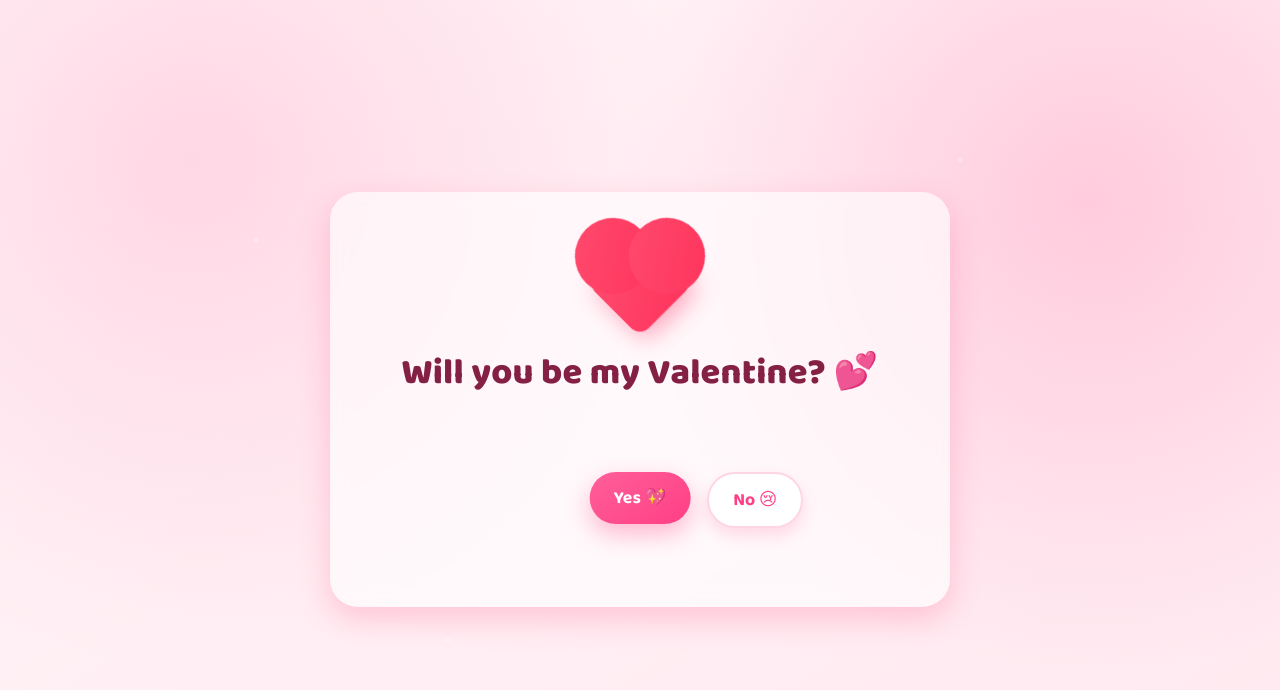
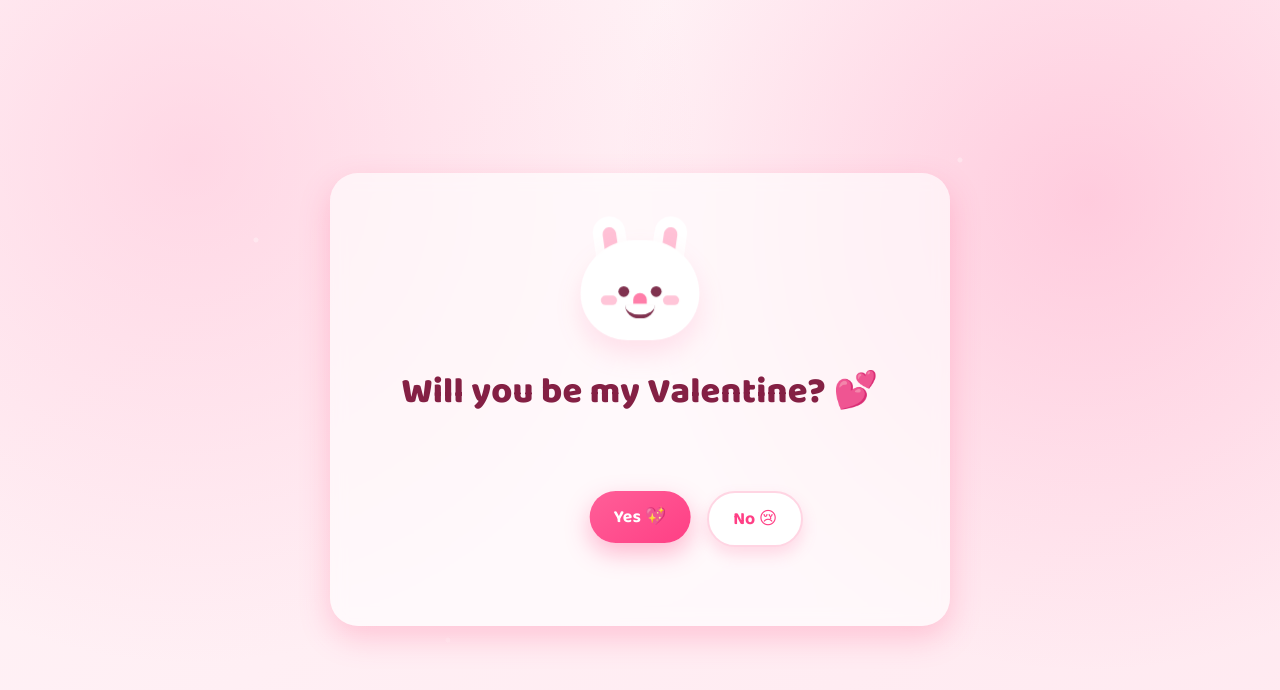
Before and after one commit to LuckyMatale/Valentine, a plain HTML site: page index.html in a window 1280 px wide. Drawn offline with nearby package versions, Linux system fonts and the light colour scheme.

Commit message:
Replace heart with rabbit animation and update styles for new character

```diff
--- a/index.html
+++ b/index.html
@@ -17,8 +17,20 @@
   </div>
 
   <main class="app" id="app">
-    <div class="heart-wrap" aria-hidden="true">
-      <div class="heart"></div>
+    <div class="rabbit-wrap" aria-hidden="true">
+      <div class="rabbit" id="rabbit">
+        <span class="ear ear-left"></span>
+        <span class="ear ear-right"></span>
+        <span class="face"></span>
+        <span class="eye eye-left"></span>
+        <span class="eye eye-right"></span>
+        <span class="blush blush-left"></span>
+        <span class="blush blush-right"></span>
+        <span class="nose"></span>
+        <span class="mouth"></span>
+        <span class="tear tear-left"></span>
+        <span class="tear tear-right"></span>
+      </div>
     </div>
 
     <h1 id="question">Will you be my Valentine? 💕</h1>
--- a/script.js
+++ b/script.js
@@ -2,6 +2,7 @@ const body = document.body;
 const app = document.getElementById("app");
 const introOverlay = document.getElementById("introOverlay");
 const countdown = document.getElementById("countdown");
+const rabbit = document.getElementById("rabbit");
 const yesBtn = document.getElementById("yesBtn");
 const noBtn = document.getElementById("noBtn");
 const btnZone = document.getElementById("btnZone");
@@ -14,6 +15,7 @@ let burstParticles = [];
 let confettiAnimating = false;
 let introAnimating = false;
 let yesScale = 1;
+let sadTimeout;
 
 body.classList.add("intro-active");
 
@@ -57,9 +59,23 @@ function moveNoButton() {
 
 function evadeNoButton(event) {
   event.preventDefault();
+  triggerSadRabbit();
   yesScale = Math.min(2.1, yesScale + 0.12);
   yesBtn.style.setProperty("--yes-scale", yesScale.toFixed(2));
   moveNoButton();
+}
+
+function triggerSadRabbit() {
+  if (app.classList.contains("celebrate")) {
+    return;
+  }
+
+  app.classList.remove("rabbit-happy");
+  app.classList.add("rabbit-sad");
+  clearTimeout(sadTimeout);
+  sadTimeout = setTimeout(() => {
+    app.classList.remove("rabbit-sad");
+  }, 900);
 }
 
 function createConfettiPiece() {
@@ -217,6 +233,9 @@ function animateLoveExplosion() {
 }
 
 function celebrateYes() {
+  clearTimeout(sadTimeout);
+  app.classList.remove("rabbit-sad");
+  app.classList.add("rabbit-happy");
   app.classList.add("celebrate");
   question.textContent = "My Forever Valentine 💖✨ LOVE YOU LOTS BABY JAY 🌹";
   yesBtn.textContent = "Forever Us 💞";
@@ -258,6 +277,7 @@ async function runIntroSequence() {
 }
 
 noBtn.addEventListener("click", evadeNoButton);
+noBtn.addEventListener("mouseenter", triggerSadRabbit);
 noBtn.addEventListener("focus", () => {
   noBtn.blur();
 });
--- a/styles.css
+++ b/styles.css
@@ -144,44 +144,139 @@ body.intro-active {
   animation: countPulse 660ms ease both;
 }
 
-.heart-wrap {
-  width: 120px;
-  height: 110px;
-  margin: 8px auto 14px;
+.rabbit-wrap {
+  width: 170px;
+  height: 158px;
+  margin: 2px auto 10px;
   display: grid;
   place-items: center;
   position: relative;
 }
 
-.heart {
-  width: 72px;
-  height: 72px;
-  background: linear-gradient(145deg, var(--rose-500), var(--red-500));
-  transform: rotate(-45deg);
-  border-radius: 12px;
+.rabbit {
+  --rabbit-scale: 1.35;
+  width: 94px;
+  height: 92px;
   position: relative;
-  animation: heartbeat 1.1s ease-in-out infinite;
-  box-shadow: 0 8px 22px rgba(255, 69, 118, 0.45);
+  animation: bunnyIdle 2s ease-in-out infinite;
 }
 
-.heart::before,
-.heart::after {
+.face {
+  position: absolute;
+  left: 50%;
+  bottom: 0;
+  width: 88px;
+  height: 74px;
+  background: #fff;
+  border-radius: 46px 46px 40px 40px;
+  transform: translateX(-50%);
+  box-shadow: 0 10px 20px rgba(255, 112, 160, 0.18);
+}
+
+.ear {
+  position: absolute;
+  top: 0;
+  width: 24px;
+  height: 54px;
+  background: #fff;
+  border-radius: 20px;
+  transform-origin: center bottom;
+}
+
+.ear::after {
   content: "";
   position: absolute;
-  width: 72px;
-  height: 72px;
-  background: linear-gradient(145deg, var(--rose-500), var(--red-500));
+  left: 50%;
+  top: 8px;
+  width: 10px;
+  height: 34px;
+  background: #ffc1d6;
+  border-radius: 12px;
+  transform: translateX(-50%);
+}
+
+.ear-left {
+  left: 18px;
+  transform: rotate(-8deg);
+}
+
+.ear-right {
+  right: 18px;
+  transform: rotate(8deg);
+}
+
+.eye {
+  position: absolute;
+  top: 52px;
+  width: 8px;
+  height: 8px;
+  background: #80324f;
   border-radius: 50%;
 }
 
-.heart::before {
-  top: -36px;
-  left: 0;
+.eye-left {
+  left: 31px;
 }
 
-.heart::after {
-  top: 0;
-  left: 36px;
+.eye-right {
+  right: 31px;
+}
+
+.blush {
+  position: absolute;
+  top: 59px;
+  width: 12px;
+  height: 7px;
+  background: rgba(255, 127, 169, 0.45);
+  border-radius: 999px;
+}
+
+.blush-left {
+  left: 18px;
+}
+
+.blush-right {
+  right: 18px;
+}
+
+.nose {
+  position: absolute;
+  left: 50%;
+  top: 57px;
+  width: 10px;
+  height: 8px;
+  background: #ff7ea9;
+  border-radius: 999px 999px 70% 70%;
+  transform: translateX(-50%);
+}
+
+.mouth {
+  position: absolute;
+  left: 50%;
+  top: 66px;
+  width: 22px;
+  height: 10px;
+  border-bottom: 3px solid #80324f;
+  border-radius: 0 0 18px 18px;
+  transform: translateX(-50%);
+}
+
+.tear {
+  position: absolute;
+  top: 58px;
+  width: 6px;
+  height: 10px;
+  background: #89d7ff;
+  border-radius: 999px;
+  opacity: 0;
+}
+
+.tear-left {
+  left: 25px;
+}
+
+.tear-right {
+  right: 25px;
 }
 
 h1 {
@@ -247,13 +342,48 @@ h1 {
   z-index: 4;
 }
 
-.celebrate .heart-wrap {
-  animation: floaty 1.2s ease-in-out infinite;
+.celebrate .rabbit-wrap,
+.app.rabbit-happy .rabbit-wrap {
+  animation: bunnyHop 620ms ease-in-out infinite;
 }
 
-.celebrate .heart {
-  animation: partyBeat 680ms ease-in-out infinite;
-  filter: saturate(1.1) brightness(1.08);
+.app.rabbit-happy .eye {
+  height: 4px;
+  border-radius: 999px;
+}
+
+.app.rabbit-happy .mouth {
+  width: 26px;
+  height: 12px;
+  border-bottom-width: 4px;
+}
+
+.app.rabbit-sad .rabbit {
+  animation: bunnySad 420ms ease-in-out infinite alternate;
+}
+
+.app.rabbit-sad .eye {
+  transform: scaleY(0.75);
+}
+
+.app.rabbit-sad .mouth {
+  border-bottom: 0;
+  border-top: 3px solid #80324f;
+  border-radius: 16px 16px 0 0;
+  top: 68px;
+}
+
+.app.rabbit-sad .ear-left {
+  transform: rotate(-24deg);
+}
+
+.app.rabbit-sad .ear-right {
+  transform: rotate(24deg);
+}
+
+.app.rabbit-sad .tear {
+  opacity: 0.95;
+  animation: tearDrop 500ms ease-in infinite;
 }
 
 .celebrate h1 {
@@ -272,23 +402,31 @@ h1 {
   z-index: 4;
 }
 
-@keyframes heartbeat {
-  0%, 100% { transform: rotate(-45deg) scale(1); }
-  15% { transform: rotate(-45deg) scale(1.08); }
-  35% { transform: rotate(-45deg) scale(0.98); }
-  55% { transform: rotate(-45deg) scale(1.06); }
-  75% { transform: rotate(-45deg) scale(1); }
+@keyframes bunnyIdle {
+  0%, 100% { transform: translateY(0) scale(var(--rabbit-scale)); }
+  50% { transform: translateY(-4px) scale(var(--rabbit-scale)); }
 }
 
-@keyframes partyBeat {
-  0%, 100% { transform: rotate(-45deg) scale(1.02); }
-  40% { transform: rotate(-45deg) scale(1.18); }
-  70% { transform: rotate(-45deg) scale(0.98); }
+@keyframes bunnyHop {
+  0%, 100% { transform: translateY(0) scale(var(--rabbit-scale)); }
+  30% { transform: translateY(-10px) scale(calc(var(--rabbit-scale) * 1.04)); }
+  60% { transform: translateY(0) scale(calc(var(--rabbit-scale) * 0.98)); }
 }
 
-@keyframes floaty {
-  0%, 100% { transform: translateY(0px); }
-  50% { transform: translateY(-9px); }
+@keyframes bunnySad {
+  0% { transform: translateY(0) scale(var(--rabbit-scale)); }
+  100% { transform: translateY(2px) scale(var(--rabbit-scale)); }
+}
+
+@keyframes tearDrop {
+  0% {
+    transform: translateY(0);
+    opacity: 0.95;
+  }
+  100% {
+    transform: translateY(14px);
+    opacity: 0;
+  }
 }
 
 @keyframes popText {
@@ -384,7 +522,7 @@ h1 {
     height: 160px;
   }
 
-  .heart-wrap {
+  .rabbit-wrap {
     transform: scale(0.95);
   }
 }
```
